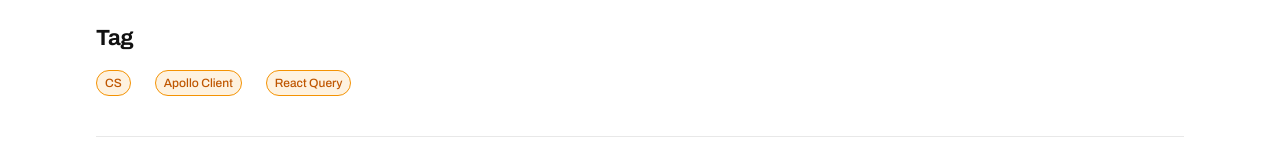
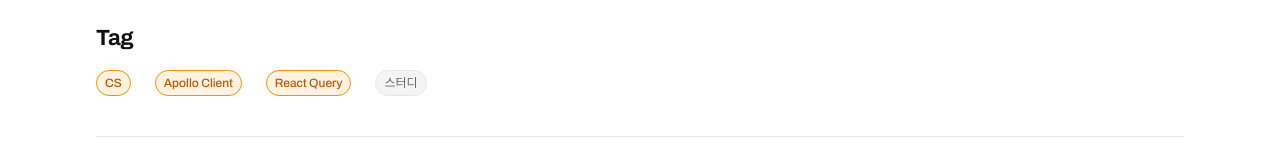
Before and after one commit to 2seb2/Personal-web-portfolio, a Next.js app: page /components in a window 1280 px wide. Shown: the part 574-734 px from the top of the page. Built offline with nearby package versions, Linux system fonts and the light colour scheme; a web font is replaced by a local one.

Commit message:
feat: 아티클 종류용 회색 태그 추가
* Tag에 tone(brand·neutral) 추가 — 기술 스택은 주황, 종류는 회색
* 개발용 컴포넌트 페이지에 회색 태그 예시 추가

```diff
--- a/app/(dev)/components/page.tsx
+++ b/app/(dev)/components/page.tsx
@@ -42,6 +42,7 @@
         <Tag label="CS" />
         <Tag label="Apollo Client" />
         <Tag label="React Query" />
+        <Tag label="스터디" tone="neutral" />
       </Section>
 
       <Section title="Theme Toggle">
--- a/components/ui/Tag.tsx
+++ b/components/ui/Tag.tsx
@@ -1,10 +1,17 @@
 type TagProps = {
   label: string;
+  /** brand: 주황(기술 스택) · neutral: 회색(아티클 종류) */
+  tone?: 'brand' | 'neutral';
 };
 
-export function Tag({ label }: TagProps) {
+const toneClassName = {
+  brand: 'border-brand bg-brand/12 text-brand-text',
+  neutral: 'border-line bg-sunken text-fg-secondary',
+};
+
+export function Tag({ label, tone = 'brand' }: TagProps) {
   return (
-    <span className="inline-flex items-center rounded-card border border-brand bg-brand/12 px-2 py-1 type-label-tag text-brand-text">
+    <span className={`inline-flex items-center rounded-card border px-2 py-1 type-label-tag ${toneClassName[tone]}`}>
       {label}
     </span>
   );
```
